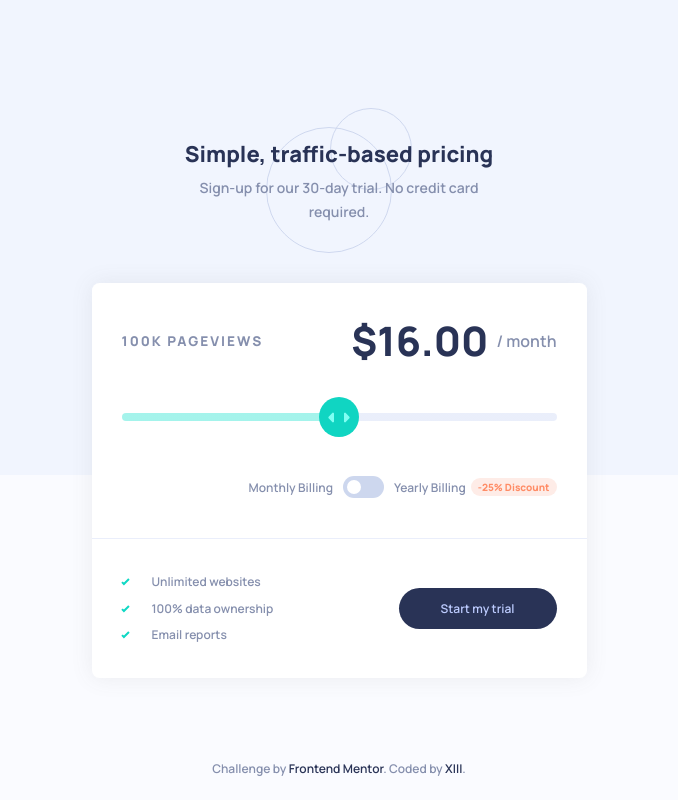
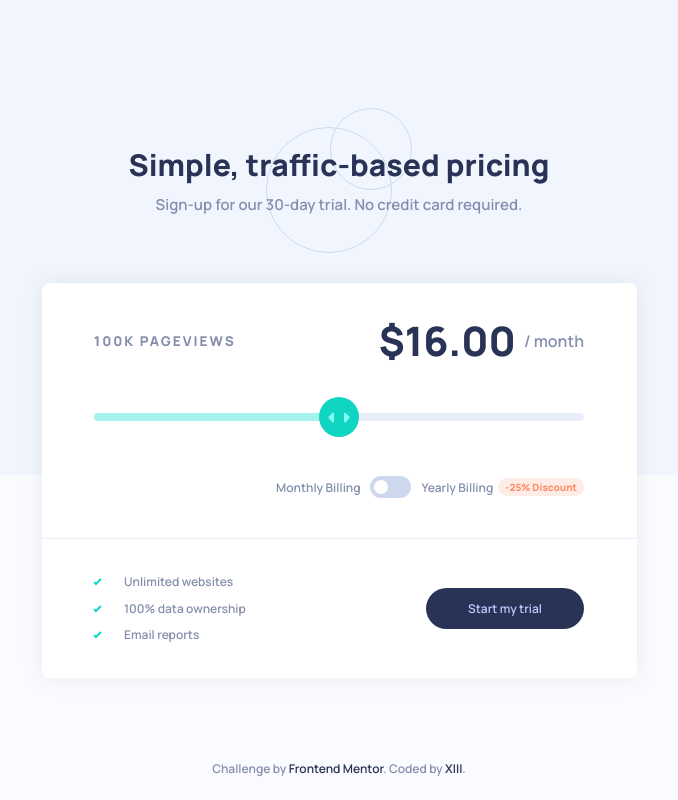
Before and after one commit to minibrusp/Interactive-pricing-component, a plain HTML site: page index.html in a window 1280 px wide. Shown: the whole page, without its empty margins (301-979 px from the left). Drawn offline with nearby package versions, Linux system fonts and the light colour scheme.

Commit message:
v1.0.0.1 - Added Readme Content - Adjusted form paddings and header typography

```diff
--- a/scss/_form.scss
+++ b/scss/_form.scss
@@ -15,7 +15,7 @@ form {
       }
 
       @media screen and (min-width: 650px) {
-         padding: 2rem;
+         padding: 2rem 3.5rem;
       }
    }
 
--- a/scss/_general.scss
+++ b/scss/_general.scss
@@ -30,7 +30,7 @@ main {
    // padding: 3.1rem 1.5rem;
    padding: 3.1rem 1.5rem 2rem 1.5rem;
    margin: 0 auto;
-   width: min(100%, 540px);
+   width: min(100%, 640px);
 
    @media screen and (max-width: 320px) {
       padding: 3.1rem 1rem 2rem 1rem;
--- a/scss/_header.scss
+++ b/scss/_header.scss
@@ -14,12 +14,21 @@ header {
       color: color.$DarkDesaturatedBlue;
       font-size: 1.4666666666666666rem;
       margin: 1rem 0 0 0;
+
+      @media screen and (min-width: 650px) {
+         font-size: 2rem;
+      }
    }
 
    p {
       font-size: 0.9333333333333333rem;
       line-height: 1.7;
       margin-top: 7px;
-      width: min(60%, 100%);
+      width: 60%;
+
+      @media screen and (min-width: 650px) {
+         width: 100%;
+         font-size: 1rem;
+      }
    }
 }
```
Also changed, not shown: css/main.css, 2 other files.
